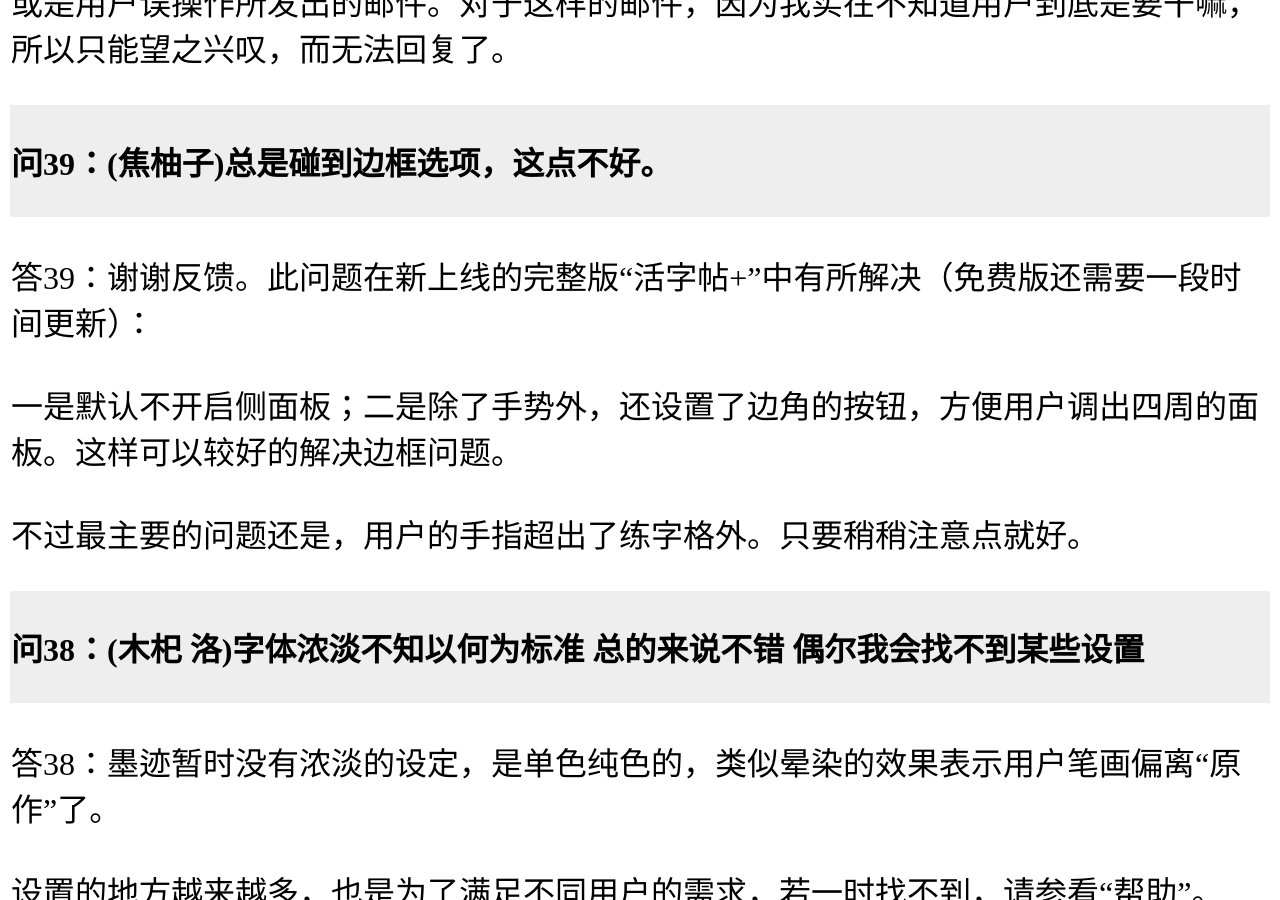
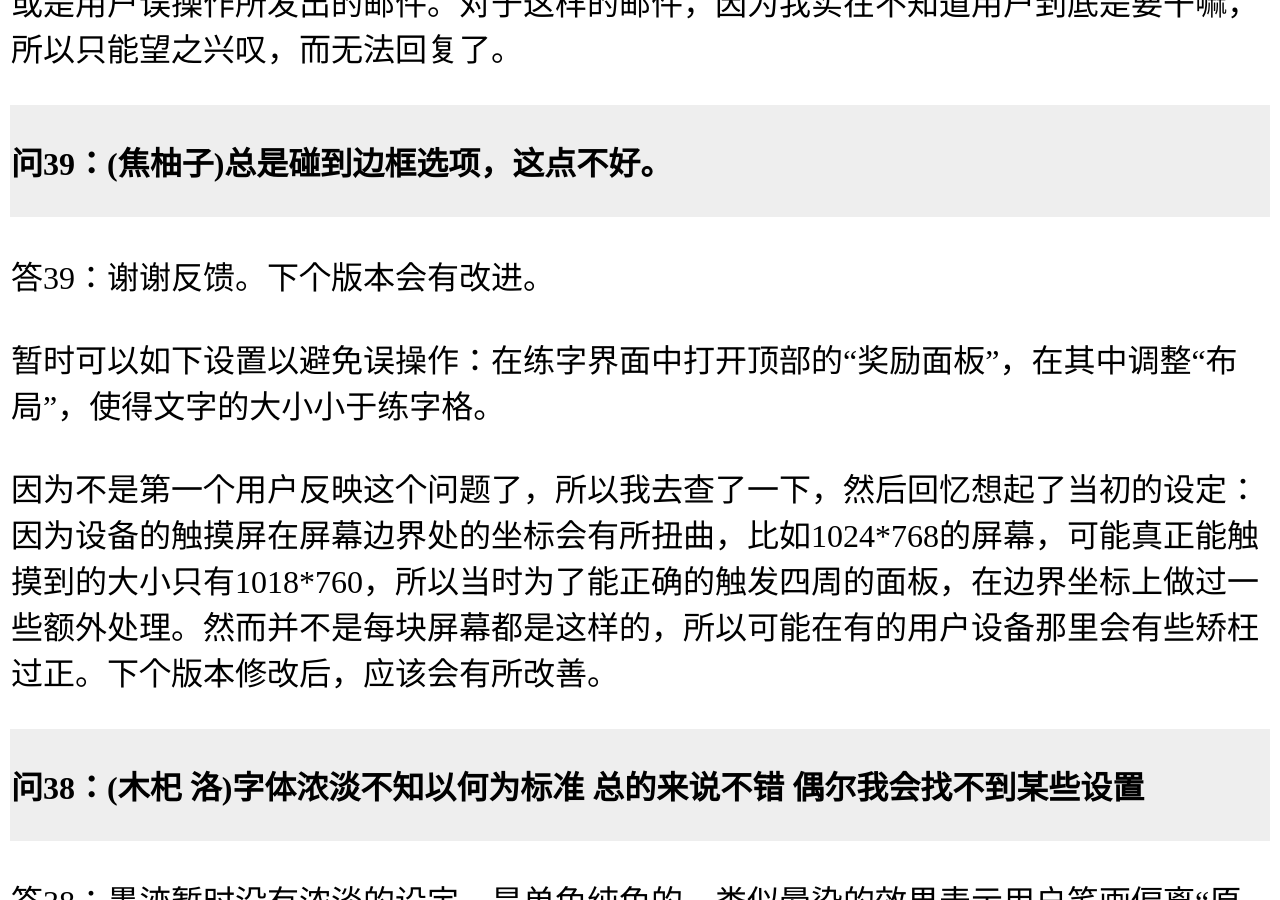
Before and after one commit to shengzhe/livecalligraphy, a Jekyll site: the page built from _posts/2012-08-31-LiveCalligraphyQA.html, in a window 1280 px wide and 900 px high, scrolled down 772 px. Built offline with Jekyll 4.4.1, drawn with Linux system fonts in a browser that asks for light colours; Markdown is read by kramdown in place of the engine named in the settings.

Commit message:
Update 2012-08-31-LiveCalligraphyQA.html

```diff
--- a/_posts/2012-08-31-LiveCalligraphyQA.html
+++ b/_posts/2012-08-31-LiveCalligraphyQA.html
@@ -26,9 +26,9 @@ title: 活字帖用户评论集(Review Comments of Live Calligraphy)
 问39：(焦柚子)总是碰到边框选项，这点不好。
   </p> </th> </tr>
   <tr> <td> <p>
-答39：谢谢反馈。此问题在新上线的完整版“活字帖+”中有所解决（免费版还需要一段时间更新）：</br></br>
-一是默认不开启侧面板；二是除了手势外，还设置了边角的按钮，方便用户调出四周的面板。这样可以较好的解决边框问题。</br></br>
-不过最主要的问题还是，用户的手指超出了练字格外。只要稍稍注意点就好。
+答39：谢谢反馈。下个版本会有改进。</br></br>
+暂时可以如下设置以避免误操作：在练字界面中打开顶部的“奖励面板”，在其中调整“布局”，使得文字的大小小于练字格。</br></br>
+因为不是第一个用户反映这个问题了，所以我去查了一下，然后回忆想起了当初的设定：因为设备的触摸屏在屏幕边界处的坐标会有所扭曲，比如1024*768的屏幕，可能真正能触摸到的大小只有1018*760，所以当时为了能正确的触发四周的面板，在边界坐标上做过一些额外处理。然而并不是每块屏幕都是这样的，所以可能在有的用户设备那里会有些矫枉过正。下个版本修改后，应该会有所改善。
 </p> </td> </tr>
 
 <tr align="left" bgcolor="#EEEEEE"> <th> <p>
```
